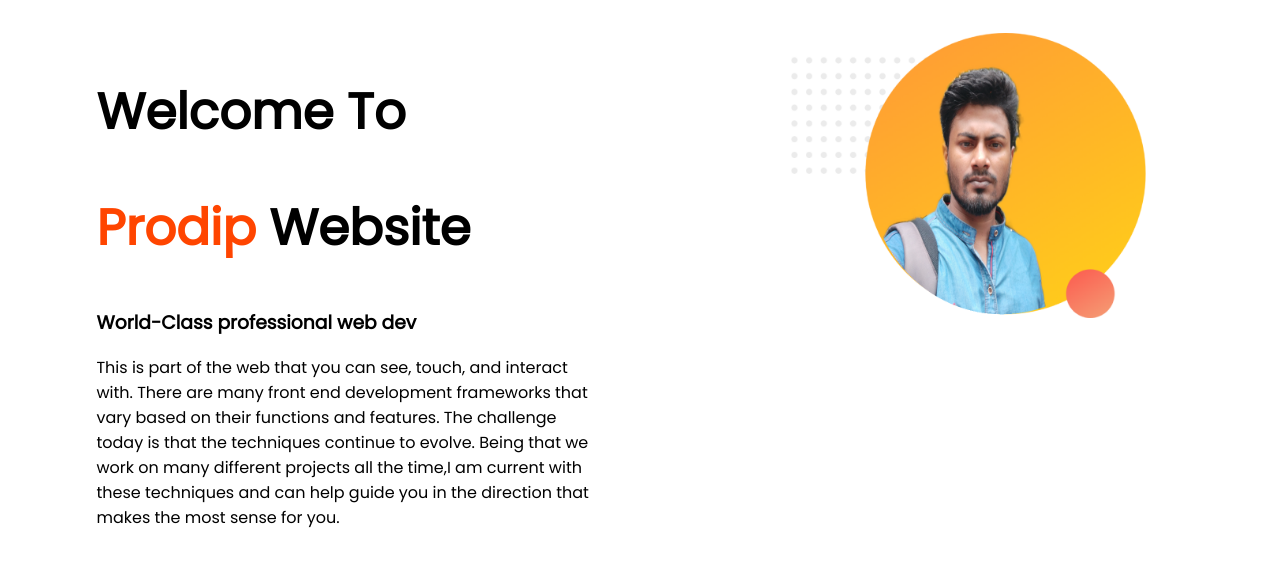
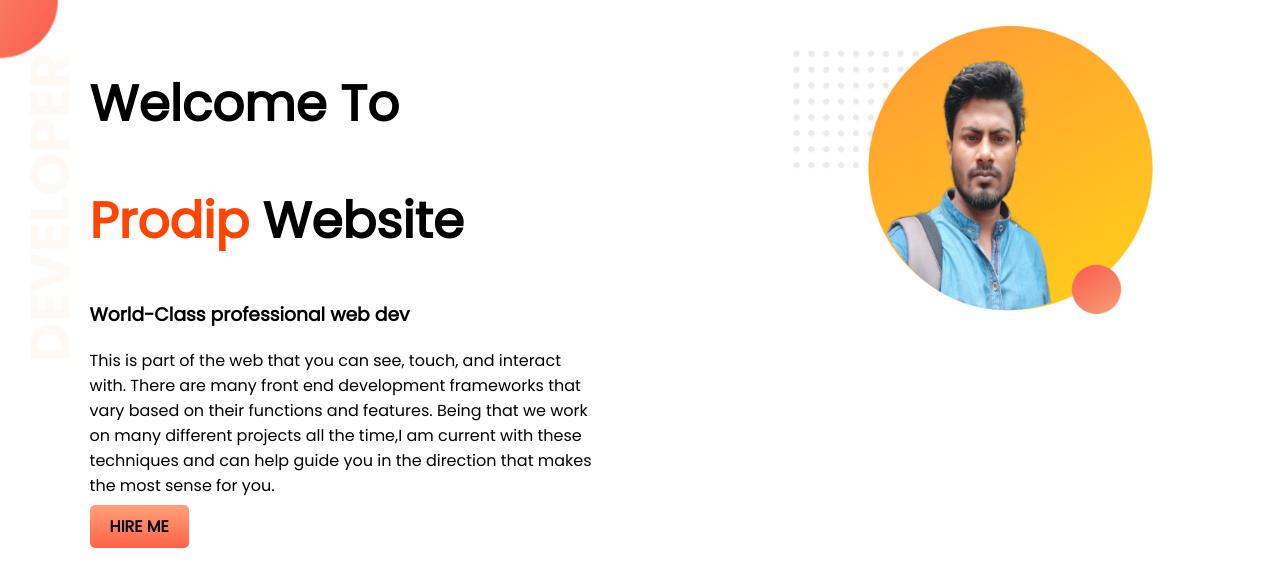
Before and after one commit to blueline-prodip/web-portfolio, a plain HTML site: page index.html in a window 1280 px wide. Drawn offline with Linux system fonts and the light colour scheme.

Commit message:
add a button

```diff
--- a/index.html
+++ b/index.html
@@ -10,12 +10,17 @@
 
 </head>
 <body>
- <section>
+    <section class="top-banner">
         <div class="half-width">
             <h1>Welcome To</h1>
             <h1> <span class="name-highlight">Prodip </span> Website</h1>
             <h3>World-Class professional web dev</h3>
-        <p>This is part of the web that you can see, touch, and interact with. There are many front end development frameworks that vary based on their functions and features. The challenge today is that the techniques continue to evolve. Being that we work on many different projects all the time,I am current with these techniques and can help guide you in the direction that makes the most sense for you.</p>
+            <p>This is part of the web that you can see, touch, and interact with. There are many front end development
+                frameworks that vary based on their functions and features. Being that we work on many different
+                projects all the time,I am current with these techniques and can help guide you in the direction that
+                makes the most sense for you.</p>
+            <a class="link-button" target="_blank" href="https://www.facebook.com/prodip345">HIRE
+                ME</a>
         </div>
         <div class="half-width">
             <img src="images/profile.png" alt="">
--- a/style.css
+++ b/style.css
@@ -1,4 +1,5 @@
  body{
+     margin: 0;
     font-family: 'Poppins', sans-serif;
  }
  h1{
@@ -9,10 +10,25 @@
  }
  .half-width{
   width: 40%;
-  float: left;
+   float: left;
   margin-left: 5%;
   padding: 2%;
  }
 .half-width img{
     width: 100%;
 }
+.top-banner{
+  background-image: url("images/top-banner.png") ;
+  background-repeat: no-repeat;
+}
+section{
+    height: 500px;
+}
+.link-button{
+ text-decoration: none;
+  background-image: linear-gradient(lightsalmon, tomato);
+ padding: 10px 20px;
+ border-radius: 5px;
+ color: rgb(2, 15, 26);
+ font-weight:700 ;
+}
```
Lines whose indentation alone changed are shown as unchanged.
